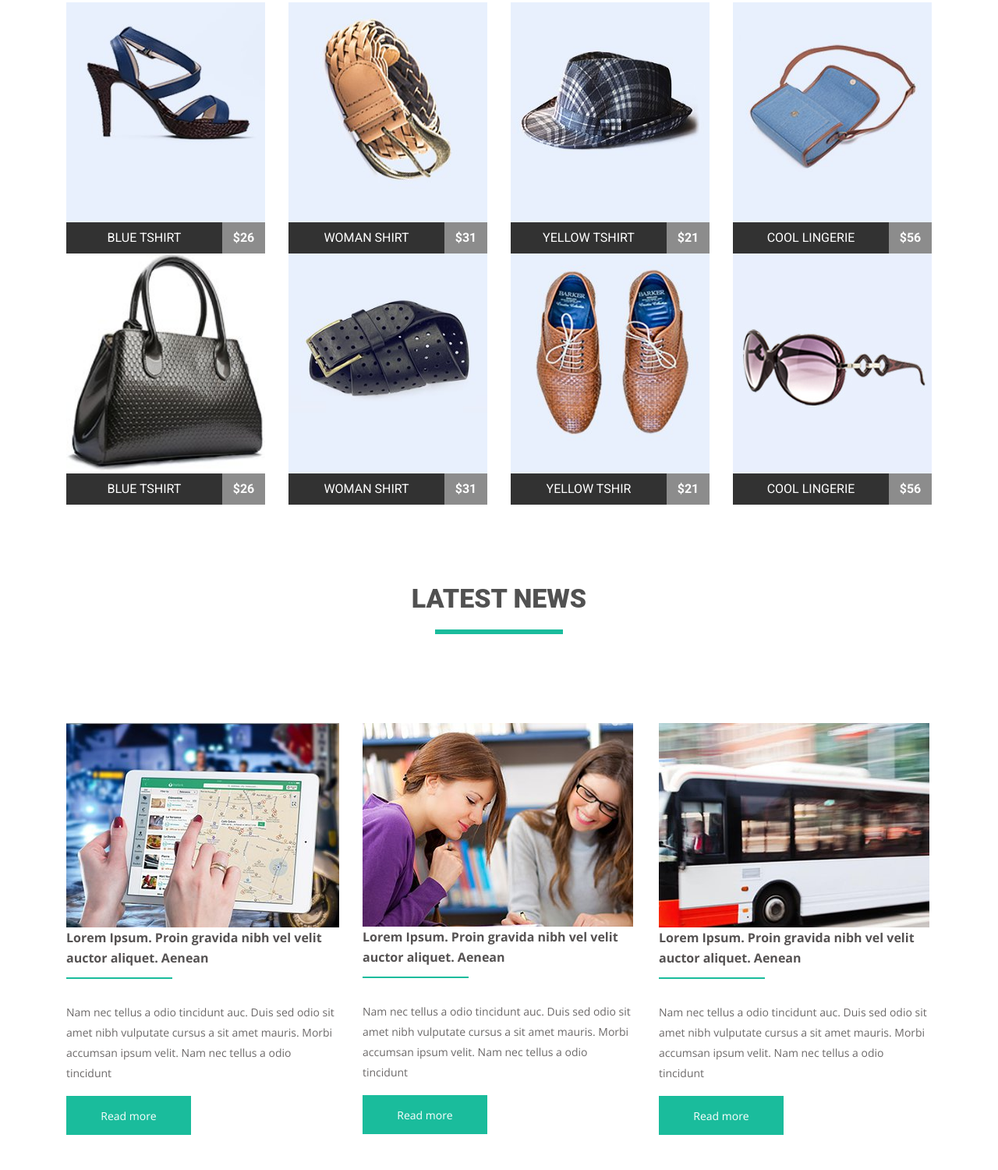
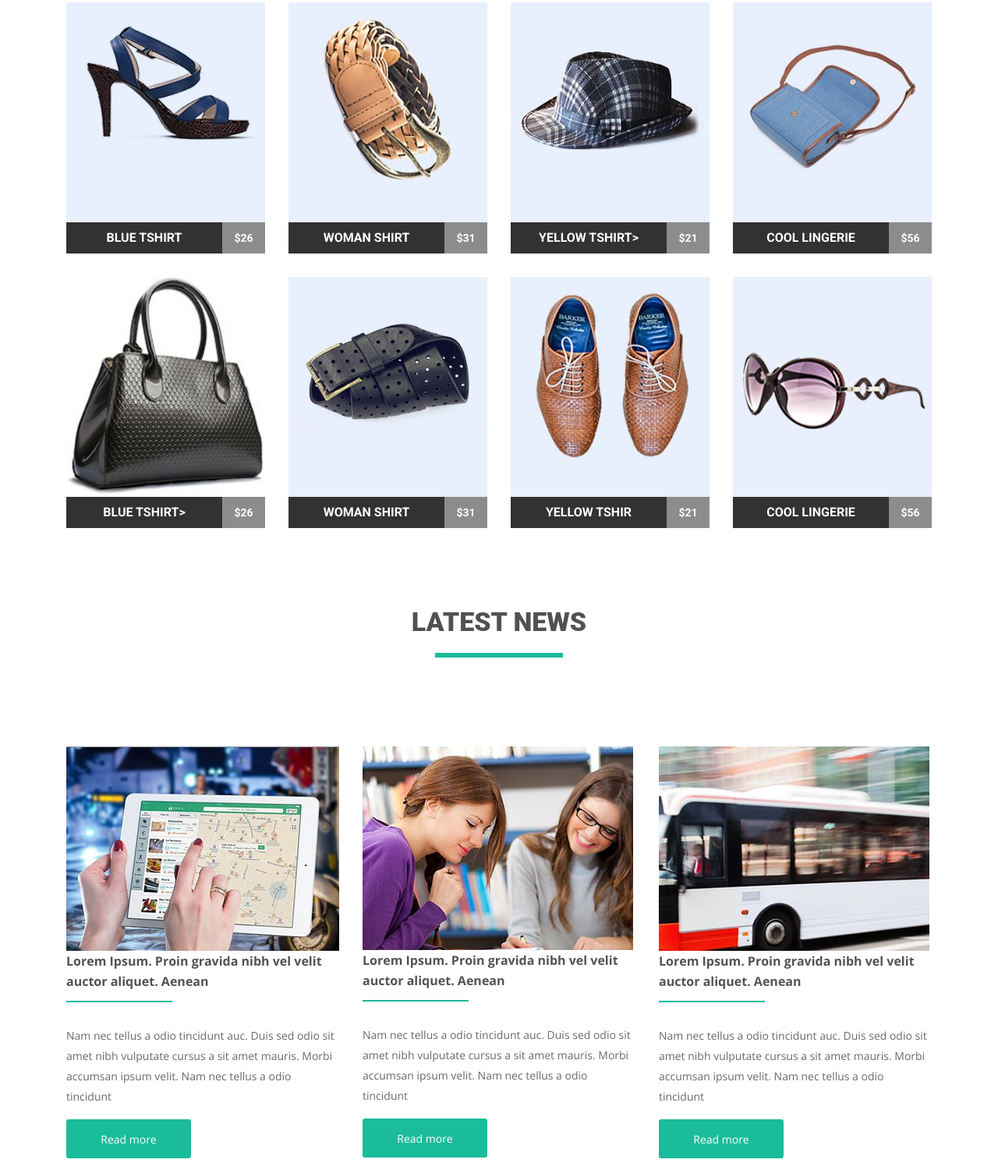
Before and after one commit to Serbin9/goit_hm, a plain HTML site: page hm4_44/index.html in a window 1280 px wide. Shown: the part 340-1840 px from the top of the page at 78% size. Before the commit the page ends 1795 px from the top, so only its background shows below. Drawn offline with nearby package versions, Linux system fonts and the light colour scheme; files whose address does not match are found by name.

Commit message:
final9999

```diff
--- a/hm4_44/css/style.css
+++ b/hm4_44/css/style.css
@@ -47,7 +47,6 @@ h1 {
   float: right;
   margin: 0;
 }
-
 }
 .clearfix{
   text-align: center;
@@ -76,12 +75,12 @@ header{
   width: 255px;
   height: 322px;
   list-style-type: none;
-  margin-right: 0px;
+  margin-right: 0;
   margin-bottom: 30px;
 }
 
 .pictures li:nth-child(4n) {
-  margin-bottom: 0px;
+  margin-bottom: 0;
   margin-right: 30px;
 }
 
@@ -126,10 +125,8 @@ img {
 }
 
 .pictures li img {
-  display: inline-block;
   height: 282px;
   width: 255px;
-  margin-bottom: -4px;
 }
 
 .pictures li:nth-child(n +4) {
@@ -137,8 +134,8 @@ img {
 }
 
 .pictures li:nth-child(4n+4){
-  margin-right: 0px;
-  margin-bottom: 0px;
+  margin-right: 0;
+  margin-bottom: 30px;
 }
 
 .text {
@@ -170,7 +167,6 @@ h2 {
 .news li {
   display: inline-block;
   width: 350px;
-  height: 262px;
   list-style-type: none;
   margin-right: 30px;
   margin-top: 82px;
@@ -225,46 +221,25 @@ p {
   color: #6c6969;
   line-height: 26px;
 }
-
-button {
-  display: block;
-  border: none;
-  width: 160px;
-  height: 50px;
-  font-size: 14px;
-  background-color: #1abc9c;
-  font-family: "Open Sans", sans-serif;
-  font-weight: 300;
-  color: white;
-  margin-bottom: 15px;
-}
-button a{
-  text-decoration: none;
-  font-weight: 500;
-  list-style: none;
-  color: white;
-}
-button a:hover{
-  color: red;
-}
 .news{
-  margin: 0px;
+  margin: 0;
 }
 .pictures li{
-  margin: 0px;
-  padding: 0px;
+  margin: 0;
+  padding: 0;
   margin-right: 30px;
   float: left;
 }
 .pictures li:nth-child(n+5){
-  margin-bottom: 100px;
+  margin-bottom: 0px;
 }
+
 .navigation li{
   margin-right: 30px;
   float: left;
 }
 .navigation li:nth-child(n+6){
-  margin-right: 0px;
+  margin-right: 0;
 }
 .text1 {
   display: inline-block;
@@ -287,5 +262,26 @@ button a:hover{
   margin: 20px auto 0;
 }
 .news a{
+  display: block;
+  border: none;
+  width: 160px;
+  height: 50px;
+  font-size: 14px;
+  background-color: #1abc9c;
+  font-family: "Open Sans", sans-serif;
+  font-weight: 300;
+  color: white;
+  margin-bottom: 15px;
+  text-align: center;
+  line-height: 52px;
   text-decoration: none;
+  border-radius: 3px;
 }
+.news a:hover{
+  color: red;
+}
+
+.pictures{
+  padding-bottom: 100px;
+}
+}
--- a/hm4_44/index.html
+++ b/hm4_44/index.html
@@ -9,7 +9,6 @@
         <link href="https://fonts.googleapis.com/css?family=Open+Sans:300,400,600,700,900|Roboto:300,400,700,900&display=swap" rel="stylesheet">
         <link rel="stylesheet" href="./css/style.css">
     </head>
-
     <body>
         <div class="container">
             <header>
@@ -30,43 +29,44 @@
                     <h2 class="text1">featured products</h2>
                     <ul class="pictures clearfix">
                         <li><a href="https://www.youtube.com/"><img src="./img/product1.jpg" alt="nice picture" >
-                        <span class="name">Blue tshirt</span>
-                        <span class="price">$26</span>
+                            <h4 class="name">Blue tshirt</h4>
+                            <p class="price">$26</p>
                             </a>
                         </li>
                         <li><a href="https://www.google.com/search?rlz=1C1GKLB_enUA649UA649&tbm=isch&sxsrf=ACYBGNQ4bvphC2oJh_YvVZ4FGwrrEEbpHA:1576354629199&q=%D0%BA%D0%B0%D1%80%D1%82%D0%B8%D0%BD%D0%BA%D0%B8&chips=q:%D0%BA%D0%B0%D1%80%D1%82%D0%B8%D0%BD%D0%BA%D0%B8,g_1:%D0%BF%D1%80%D0%B8%D1%80%D0%BE%D0%B4%D0%B0,g_1:%D0%BC%D0%BE%D1%80%D0%B5&sa=X&ved=0ahUKEwjNjNrN-rXmAhXFtYsKHc4yAIIQ4lYIOSgN&biw=1366&bih=625&dpr=1"><img src="./img/product2.jpg" alt="nice picture">
-                        <span class="name">Woman shirt</span>
-                        <span class="price">$31</span>
+                            <h4 class="name">Woman shirt</h4>
+                            <p class="price">$31</p>
                             </a>
                         </li>
                         <li><a href="https://www.google.com/search?rlz=1C1GKLB_enUA649UA649&tbm=isch&sxsrf=ACYBGNQ4bvphC2oJh_YvVZ4FGwrrEEbpHA:1576354629199&q=%D0%BA%D0%B0%D1%80%D1%82%D0%B8%D0%BD%D0%BA%D0%B8&chips=q:%D0%BA%D0%B0%D1%80%D1%82%D0%B8%D0%BD%D0%BA%D0%B8,g_1:%D0%BF%D1%80%D0%B8%D1%80%D0%BE%D0%B4%D0%B0,g_1:%D0%BC%D0%BE%D1%80%D0%B5&sa=X&ved=0ahUKEwjNjNrN-rXmAhXFtYsKHc4yAIIQ4lYIOSgN&biw=1366&bih=625&dpr=1#imgrc=RqsPI-OSeAnTEM:"><img src="./img/product3.jpg" alt="nice picture">
-                        <span class="name">yellow Tshirt</span>
-                        <span class="price">$21</span>
+                            <h4 class="name">yellow Tshirt></h4>
+                            <p class="price">$21</p>
                             </a>
                         </li>
                         <li><a href="https://www.google.com/search?rlz=1C1GKLB_enUA649UA649&tbm=isch&sxsrf=ACYBGNQ4bvphC2oJh_YvVZ4FGwrrEEbpHA:1576354629199&q=%D0%BA%D0%B0%D1%80%D1%82%D0%B8%D0%BD%D0%BA%D0%B8&chips=q:%D0%BA%D0%B0%D1%80%D1%82%D0%B8%D0%BD%D0%BA%D0%B8,g_1:%D0%BF%D1%80%D0%B8%D1%80%D0%BE%D0%B4%D0%B0,g_1:%D0%BC%D0%BE%D1%80%D0%B5&sa=X&ved=0ahUKEwjNjNrN-rXmAhXFtYsKHc4yAIIQ4lYIOSgN&biw=1366&bih=625&dpr=1#imgrc=4dPoS1_6PgVpZM:"><img src="./img/product4.jpg" alt="nice picture">
-                        <span class="name">cool lingerie</span>
-                        <span class="price">$56</span>
+                            <h4 class="name">cool lingerie</h4>
+                            <p class="price">$56</p>
                             </a>
                         </li>
                         <li><a href="https://www.google.com/search?rlz=1C1GKLB_enUA649UA649&tbm=isch&sxsrf=ACYBGNQ4bvphC2oJh_YvVZ4FGwrrEEbpHA:1576354629199&q=%D0%BA%D0%B0%D1%80%D1%82%D0%B8%D0%BD%D0%BA%D0%B8&chips=q:%D0%BA%D0%B0%D1%80%D1%82%D0%B8%D0%BD%D0%BA%D0%B8,g_1:%D0%BF%D1%80%D0%B8%D1%80%D0%BE%D0%B4%D0%B0,g_1:%D0%BC%D0%BE%D1%80%D0%B5&sa=X&ved=0ahUKEwjNjNrN-rXmAhXFtYsKHc4yAIIQ4lYIOSgN&biw=1366&bih=625&dpr=1#imgrc=QM-fJNwcwEjCvM:"><img src="./img/product5.jpg" alt="nice picture">
-                        <span class="name">Blue tshirt</span>
-                        <span class="price">$26</span>
+                            <h4 class="name">Blue tshirt></h4>
+                            <p class="price">$26</p>
                             </a>
                         </li>
                         <li><a href="https://www.google.com/search?rlz=1C1GKLB_enUA649UA649&tbm=isch&sxsrf=ACYBGNQ4bvphC2oJh_YvVZ4FGwrrEEbpHA:1576354629199&q=%D0%BA%D0%B0%D1%80%D1%82%D0%B8%D0%BD%D0%BA%D0%B8&chips=q:%D0%BA%D0%B0%D1%80%D1%82%D0%B8%D0%BD%D0%BA%D0%B8,g_1:%D0%BF%D1%80%D0%B8%D1%80%D0%BE%D0%B4%D0%B0,g_1:%D0%BC%D0%BE%D1%80%D0%B5&sa=X&ved=0ahUKEwjNjNrN-rXmAhXFtYsKHc4yAIIQ4lYIOSgN&biw=1366&bih=625&dpr=1#imgrc=kKcArblEiYuhxM:"><img src="./img/product6.jpg" alt="nice picture">
-                        <span class="name">Woman shirt</span>
-                        <span class="price">$31</span>
+                            <h4 class="name">Woman shirt</h4>
+                            <p class="price">$31</p>
                             </a>
                         </li>
                         <li><a href="https://www.google.com/search?rlz=1C1GKLB_enUA649UA649&tbm=isch&sxsrf=ACYBGNQ4bvphC2oJh_YvVZ4FGwrrEEbpHA:1576354629199&q=%D0%BA%D0%B0%D1%80%D1%82%D0%B8%D0%BD%D0%BA%D0%B8&chips=q:%D0%BA%D0%B0%D1%80%D1%82%D0%B8%D0%BD%D0%BA%D0%B8,g_1:%D0%BF%D1%80%D0%B8%D1%80%D0%BE%D0%B4%D0%B0,g_1:%D0%BC%D0%BE%D1%80%D0%B5&sa=X&ved=0ahUKEwjNjNrN-rXmAhXFtYsKHc4yAIIQ4lYIOSgN&biw=1366&bih=625&dpr=1#imgrc=ls-OShM7JKwuEM:"><img src="./img/product7.jpg" alt="nice picture">
-                        <span class="name">yellow Tshir</span>
-                        <span class="price">$21</span>
+                            <h4 class="name">yellow Tshir</h4>
+                            <p class="price">$21</p>
                             </a>
                         </li>
-                    <li><a href="https://www.google.com/search?rlz=1C1GKLB_enUA649UA649&tbm=isch&sxsrf=ACYBGNQ4bvphC2oJh_YvVZ4FGwrrEEbpHA:1576354629199&q=%D0%BA%D0%B0%D1%80%D1%82%D0%B8%D0%BD%D0%BA%D0%B8&chips=q:%D0%BA%D0%B0%D1%80%D1%82%D0%B8%D0%BD%D0%BA%D0%B8,g_1:%D0%BF%D1%80%D0%B8%D1%80%D0%BE%D0%B4%D0%B0,g_1:%D0%BC%D0%BE%D1%80%D0%B5&sa=X&ved=0ahUKEwjNjNrN-rXmAhXFtYsKHc4yAIIQ4lYIOSgN&biw=1366&bih=625&dpr=1#imgrc=iIUQYRGDUgXaYM:"><img src="./img/product8.jpg" alt="nice picture">
-                        <span class="name">cool lingerie</span>
-                        <span class="price">$56</span>
+                        <li><a href="https://www.google.com/search?rlz=1C1GKLB_enUA649UA649&tbm=isch&sxsrf=ACYBGNQ4bvphC2oJh_YvVZ4FGwrrEEbpHA:1576354629199&q=%D0%BA%D0%B0%D1%80%D1%82%D0%B8%D0%BD%D0%BA%D0%B8&chips=q:%D0%BA%D0%B0%D1%80%D1%82%D0%B8%D0%BD%D0%BA%D0%B8,g_1:%D0%BF%D1%80%D0%B8%D1%80%D0%BE%D0%B4%D0%B0,g_1:%D0%BC%D0%BE%D1%80%D0%B5&sa=X&ved=0ahUKEwjNjNrN-rXmAhXFtYsKHc4yAIIQ4lYIOSgN&biw=1366&bih=625&dpr=1#imgrc=iIUQYRGDUgXaYM:">
+                            <img src="./img/product8.jpg" alt="nice picture">
+                            <h4 class="name">cool lingerie</h4>
+                            <p class="price">$56</p>
                             </a>
                         </li>
                     </ul>
@@ -75,35 +75,28 @@
                     <h2 class="text">latest news</h2>
                     <ul class="news clearfix">
                         <li>
-                        <a href="https://kurs.com.ua">
                                 <img src="./img/news1.jpg" alt="nice picture">
                                 <h3>Lorem Ipsum. Proin gravida nibh vel velit auctor aliquet. Aenean</h3>
                                 <p>Nam nec tellus a odio tincidunt auc. Duis sed odio sit amet nibh vulputate cursus a sit amet mauris. Morbi accumsan ipsum velit. Nam nec tellus a odio tincidunt
                                 </p>
-                            <button>Read more</button>
-                        </a>
+                                <a href="https://kurs.com.ua">Read more</a>
                         </li>
                         <li>
-                        <a href="https://www.bigmir.net">
                                 <img src="./img/news2.jpg" alt="nice picture">
                                 <h3>Lorem Ipsum. Proin gravida nibh vel velit auctor aliquet. Aenean</h3>
                                 <p>Nam nec tellus a odio tincidunt auc. Duis sed odio sit amet nibh vulputate cursus a sit amet mauris. Morbi accumsan ipsum velit. Nam nec tellus a odio tincidunt
                                 </p>
-                            <button>Read more</button>
-                        </a>
+                                <a href="https://www.bigmir.net">Read more</a>
                         </li>
                         <li>
-                         <a href="https://www.google.com.ua">
                                 <img src="./img/news3.jpg" alt="nice picture">
                                 <h3>Lorem Ipsum. Proin gravida nibh vel velit auctor aliquet. Aenean</h3>
                                 <p>Nam nec tellus a odio tincidunt auc. Duis sed odio sit amet nibh vulputate cursus a sit amet mauris. Morbi accumsan ipsum velit. Nam nec tellus a odio tincidunt
                                 </p>
-                            <button>Read more</button>
-                        </a>
+                                <a href="https://www.google.com/">Read more</a>
                         </li>
                     </section>
                 </main>
-        </div >
+            </div>
         </body>
-
 </html>
```
Lines whose indentation alone changed are shown as unchanged.
